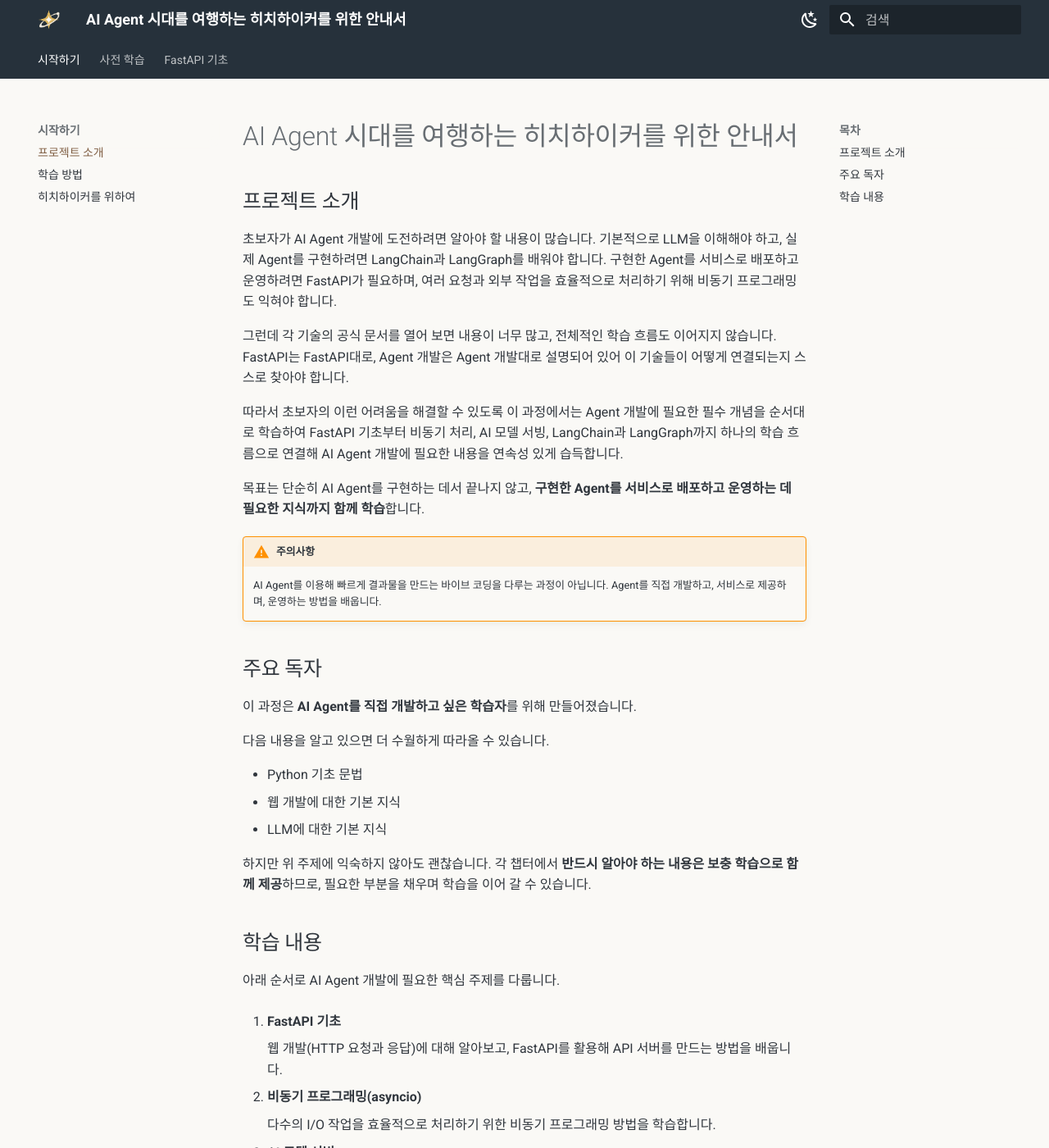
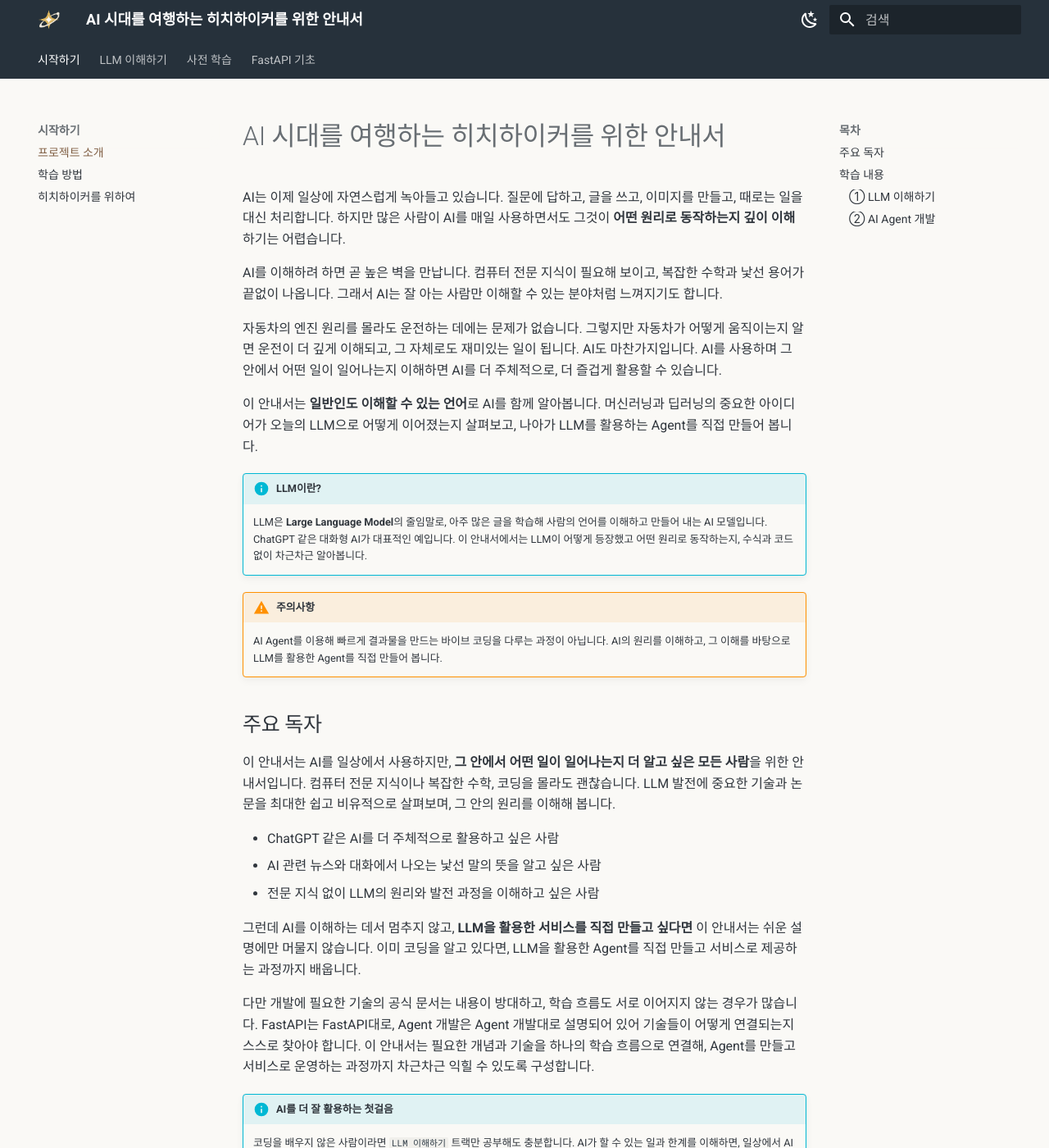
Before and after one commit to qu3vipon/the-hitchhikers-guide-to-ai, an MkDocs documentation site: the page built from docs/index.md, in a window 1280 px wide and 1400 px high. Shown: the whole window at 82% size. Built offline with MkDocs 1.6.1 and Material for MkDocs 9.7.7, drawn with Linux system fonts in a browser that asks for light colours; some of the changed text lies outside the part shown.

Commit message:
docs: add LLM learning track

```diff
--- a/docs/index.md
+++ b/docs/index.md
@@ -1,31 +1,41 @@
-# AI Agent 시대를 여행하는 히치하이커를 위한 안내서
+# AI 시대를 여행하는 히치하이커를 위한 안내서
 
-## 프로젝트 소개 {#project-overview}
+AI는 이제 일상에 자연스럽게 녹아들고 있습니다. 질문에 답하고, 글을 쓰고, 이미지를 만들고, 때로는 일을 대신 처리합니다. 하지만 많은 사람이 AI를 매일 사용하면서도 그것이 **어떤 원리로 동작하는지 깊이 이해**하기는 어렵습니다.
 
-초보자가 AI Agent 개발에 도전하려면 알아야 할 내용이 많습니다. 기본적으로 LLM을 이해해야 하고, 실제 Agent를 구현하려면 LangChain과 LangGraph를 배워야 합니다. 구현한 Agent를 서비스로 배포하고 운영하려면 FastAPI가 필요하며, 여러 요청과 외부 작업을 효율적으로 처리하기 위해 비동기 프로그래밍도 익혀야 합니다.
+AI를 이해하려 하면 곧 높은 벽을 만납니다. 컴퓨터 전문 지식이 필요해 보이고, 복잡한 수학과 낯선 용어가 끝없이 나옵니다. 그래서 AI는 잘 아는 사람만 이해할 수 있는 분야처럼 느껴지기도 합니다.
 
-그런데 각 기술의 공식 문서를 열어 보면 내용이 너무 많고, 전체적인 학습 흐름도 이어지지 않습니다. FastAPI는 FastAPI대로, Agent 개발은 Agent 개발대로 설명되어 있어 이 기술들이 어떻게 연결되는지 스스로 찾아야 합니다.
+자동차의 엔진 원리를 몰라도 운전하는 데에는 문제가 없습니다. 그렇지만 자동차가 어떻게 움직이는지 알면 운전이 더 깊게 이해되고, 그 자체로도 재미있는 일이 됩니다. AI도 마찬가지입니다. AI를 사용하며 그 안에서 어떤 일이 일어나는지 이해하면 AI를 더 주체적으로, 더 즐겁게 활용할 수 있습니다.
 
-따라서 초보자의 이런 어려움을 해결할 수 있도록 이 과정에서는 Agent 개발에 필요한 필수 개념을 순서대로 학습하여 FastAPI 기초부터 비동기 처리, AI 모델 서빙, LangChain과 LangGraph까지 하나의 학습 흐름으로 연결해 AI Agent 개발에 필요한 내용을 연속성 있게 습득합니다.
+이 안내서는 **일반인도 이해할 수 있는 언어**로 AI를 함께 알아봅니다. 머신러닝과 딥러닝의 중요한 아이디어가 오늘의 LLM으로 어떻게 이어졌는지 살펴보고, 나아가 LLM를 활용하는 Agent를 직접 만들어 봅니다.
 
-목표는 단순히 AI Agent를 구현하는 데서 끝나지 않고, **구현한 Agent를 서비스로 배포하고 운영하는 데 필요한 지식까지 함께 학습**합니다.
+!!! info "LLM이란?"
+    LLM은 **Large Language Model**의 줄임말로, 아주 많은 글을 학습해 사람의 언어를 이해하고 만들어 내는 AI 모델입니다. ChatGPT 같은 대화형 AI가 대표적인 예입니다. 이 안내서에서는 LLM이 어떻게 등장했고 어떤 원리로 동작하는지, 수식과 코드 없이 차근차근 알아봅니다.
 
 !!! warning "주의사항"
-    AI Agent를 이용해 빠르게 결과물을 만드는 바이브 코딩을 다루는 과정이 아닙니다. Agent를 직접 개발하고, 서비스로 제공하며, 운영하는 방법을 배웁니다.
+    AI Agent를 이용해 빠르게 결과물을 만드는 바이브 코딩을 다루는 과정이 아닙니다. AI의 원리를 이해하고, 그 이해를 바탕으로 LLM를 활용한 Agent를 직접 만들어 봅니다.
 
 ## 주요 독자 {#target-audience}
 
-이 과정은 **AI Agent를 직접 개발하고 싶은 학습자**를 위해 만들어졌습니다.
+이 안내서는 AI를 일상에서 사용하지만, **그 안에서 어떤 일이 일어나는지 더 알고 싶은 모든 사람**을 위한 안내서입니다. 컴퓨터 전문 지식이나 복잡한 수학, 코딩을 몰라도 괜찮습니다. LLM 발전에 중요한 기술과 논문을 최대한 쉽고 비유적으로 살펴보며, 그 안의 원리를 이해해 봅니다.
 
-다음 내용을 알고 있으면 더 수월하게 따라올 수 있습니다.
+- ChatGPT 같은 AI를 더 주체적으로 활용하고 싶은 사람
+- AI 관련 뉴스와 대화에서 나오는 낯선 말의 뜻을 알고 싶은 사람
+- 전문 지식 없이 LLM의 원리와 발전 과정을 이해하고 싶은 사람
 
-- Python 기초 문법
-- 웹 개발에 대한 기본 지식
-- LLM에 대한 기본 지식
+그런데 AI를 이해하는 데서 멈추지 않고, **LLM을 활용한 서비스를 직접 만들고 싶다면** 이 안내서는 쉬운 설명에만 머물지 않습니다. 이미 코딩을 알고 있다면, LLM을 활용한 Agent를 직접 만들고 서비스로 제공하는 과정까지 배웁니다.
 
-하지만 위 주제에 익숙하지 않아도 괜찮습니다. 각 챕터에서 **반드시 알아야 하는 내용은 보충 학습으로 함께 제공**하므로, 필요한 부분을 채우며 학습을 이어 갈 수 있습니다.
+다만 개발에 필요한 기술의 공식 문서는 내용이 방대하고, 학습 흐름도 서로 이어지지 않는 경우가 많습니다. FastAPI는 FastAPI대로, Agent 개발은 Agent 개발대로 설명되어 있어 기술들이 어떻게 연결되는지 스스로 찾아야 합니다. 이 안내서는 필요한 개념과 기술을 하나의 학습 흐름으로 연결해, Agent를 만들고 서비스로 운영하는 과정까지 차근차근 익힐 수 있도록 구성합니다.
+
+!!! info "AI를 더 잘 활용하는 첫걸음"
+    코딩을 배우지 않은 사람이라면 `LLM 이해하기` 트랙만 공부해도 충분합니다. AI가 할 수 있는 일과 한계를 이해하면, 일상에서 AI를 더 알맞게 활용하고 결과를 더 주체적으로 판단하는 데 큰 도움이 됩니다.
 
 ## 학습 내용 {#learning-topics}
+
+### ① LLM 이해하기
+
+AI 발전에 역사적으로 **중요한 아이디어와 그 아이디어가 등장하게 된 문제의식**을 따라가며 LLM을 구성하는 핵심 개념을 익힙니다. 주요 논문과 인물을 함께 살펴보며, AI의 발전을 하나의 역사처럼 이해합니다. 구체적인 수식이나 코드 구현보다 각 발견이 **어떤 문제를 해결하려 했고 오늘의 LLM에 어떻게 이어졌는지** 이해하는 데 집중합니다.
+
+### ② AI Agent 개발
 
 아래 순서로 AI Agent 개발에 필요한 핵심 주제를 다룹니다.
 
--- a/mkdocs.yml
+++ b/mkdocs.yml
@@ -1,5 +1,5 @@
-site_name: AI Agent 시대를 여행하는 히치하이커를 위한 안내서
-site_description: FastAPI 기초부터 AI Agent 개발까지
+site_name: AI 시대를 여행하는 히치하이커를 위한 안내서
+site_description: LLM의 원리부터 AI Agent 개발까지
 site_url: http://127.0.0.1:8000
 copyright: Copyright &copy; 2026 Dong-hyeon Shin
 
@@ -32,6 +32,17 @@ nav:
       - 프로젝트 소개: index.md
       - 학습 방법: how-to-learn.md
       - 히치하이커를 위하여: for-hitchhikers.md
+  - LLM 이해하기:
+      - 시작하기 전에: llm/index.md
+      - 1. 컴퓨터가 배운다는 생각: llm/01-learning.md
+      - 2. 실패와 긴 겨울: llm/02-ai-winter.md
+      - 3. 데이터를 통해 규칙을 찾기: llm/03-machine-learning.md
+      - 4. 층을 깊게 쌓다: llm/04-deep-learning.md
+      - 5. 언어를 숫자로 다루기: llm/05-embeddings.md
+      - 6. 중요한 부분을 고르기: llm/06-attention.md
+      - 7. Transformer와 대규모 사전학습: llm/07-transformer.md
+      - 8. 사람의 의도에 맞추기: llm/08-alignment.md
+      - 9. 오늘의 LLM과 한계: llm/09-modern-llms.md
   - 사전 학습:
       - 시작하기 전에: prerequisites/index.md
       - 터미널: prerequisites/terminal.md
```
Also changed, not shown: docs/llm/01-learning.md (added, +1 -0 lines), docs/llm/02-ai-winter.md (added, +1 -0 lines), docs/llm/03-machine-learning.md (added, +1 -0 lines), docs/llm/04-deep-learning.md (added, +1 -0 lines), docs/llm/05-embeddings.md (added, +1 -0 lines), docs/llm/06-attention.md (added, +1 -0 lines), docs/llm/07-transformer.md (added, +1 -0 lines), docs/llm/08-alignment.md (added, +1 -0 lines), docs/llm/09-modern-llms.md (added, +1 -0 lines), docs/llm/index.md (added, +16 -0 lines).
